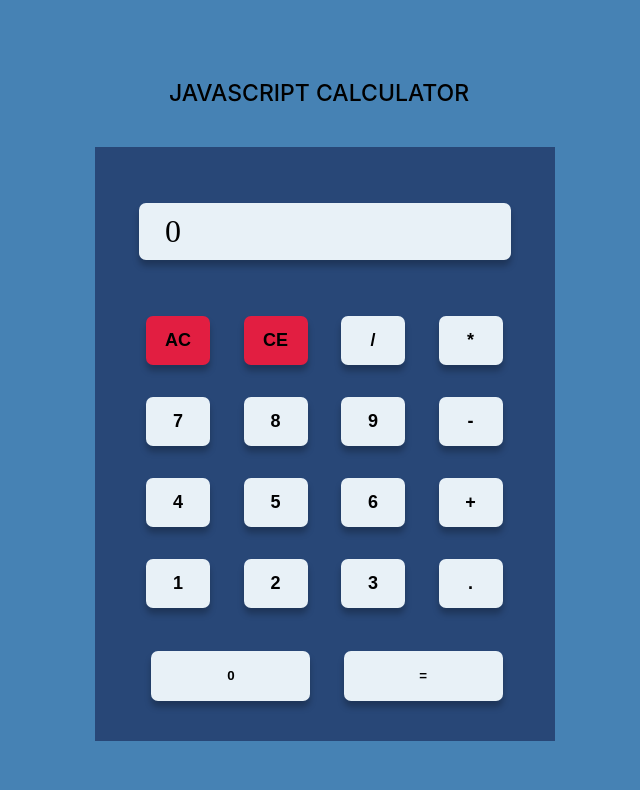
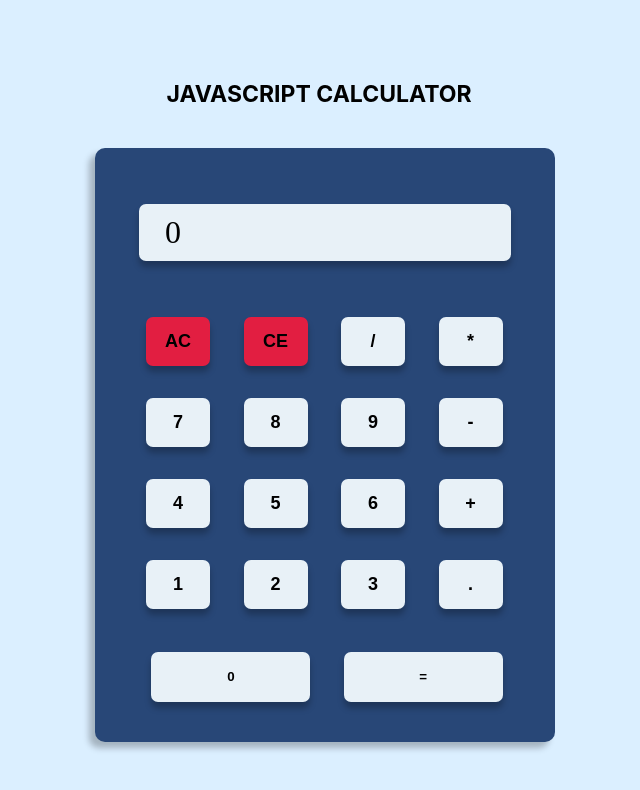
Before and after one commit to bilal8492/Calculator, a plain HTML site: page index.html in a window 1280 px wide. Shown: the whole page, without its empty margins (342-982 px from the left). Drawn offline with Linux system fonts and the light colour scheme.

Commit message:
fix styling

```diff
--- a/style.css
+++ b/style.css
@@ -1,5 +1,5 @@
 body {
-  background-color: rgb(70,130,180);}
+  background-color: rgb(219 239 255);}
 #main {
   margin: 80px auto 0 auto;
   width: 406px;
@@ -8,9 +8,8 @@ h1 {
   font-family: -apple-system, BlinkMacSystemFont, "Segoe UI", Roboto, Oxygen,
     Ubuntu, Cantarell, "Open Sans", "Helvetica Neue", sans-serif;
   font-style: normal;
-  font-weight: 500;
+  font-weight: bold;
   font-size: 23px;
-  line-height: 27px;
   color: black;
   text-align: center;
   margin-left: 42px;
@@ -19,8 +18,9 @@ h1 {
 #calculator {
   background-color: #284777;
   width: 406px;
-
   padding: 56px 27px 40.07px 27px;
+  border-radius: 10px;
+  box-shadow: -6px 6px 6px rgba(0, 0, 0, 0.25);
 }
 .result {
   width: 345.9px;
```
